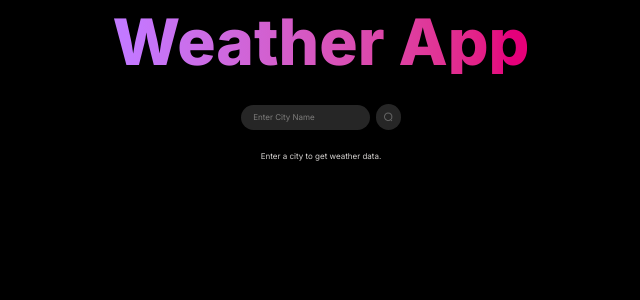
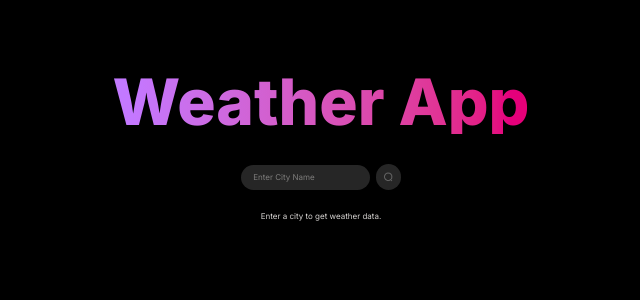
Before and after one commit to NTHDANG/Weather-App, a React (Vite) app: page / in a window 1280 px wide. Shown: the top 300 px of the page, without its empty margins (319-959 px from the left). Built offline with nearby package versions, Linux system fonts and the light colour scheme; no server answers.

Commit message:
deploy08

```diff
--- a/src/Weather.jsx
+++ b/src/Weather.jsx
@@ -94,7 +94,7 @@ const Weather = () => {
   return (
     <div className="p-5 rounded-[5px] flex flex-col items-center">
       {/* tiêu đề ứng dụng */}
-      <h2 className="text-5xl sm:text-9xl font-extrabold text-transparent bg-clip-text bg-gradient-to-r from-purple-400 to-pink-600 drop-shadow-lg mb-10">
+      <h2 className="text-5xl sm:text-9xl font-extrabold text-transparent bg-clip-text bg-gradient-to-r from-purple-400 to-pink-600 drop-shadow-lg mb-10 mt-30">
         Weather App
       </h2>
       {/* input tìm kiếm và nút search */}
```
Also changed, not shown: 2 other files (tests, documents, lock files or other folders).
